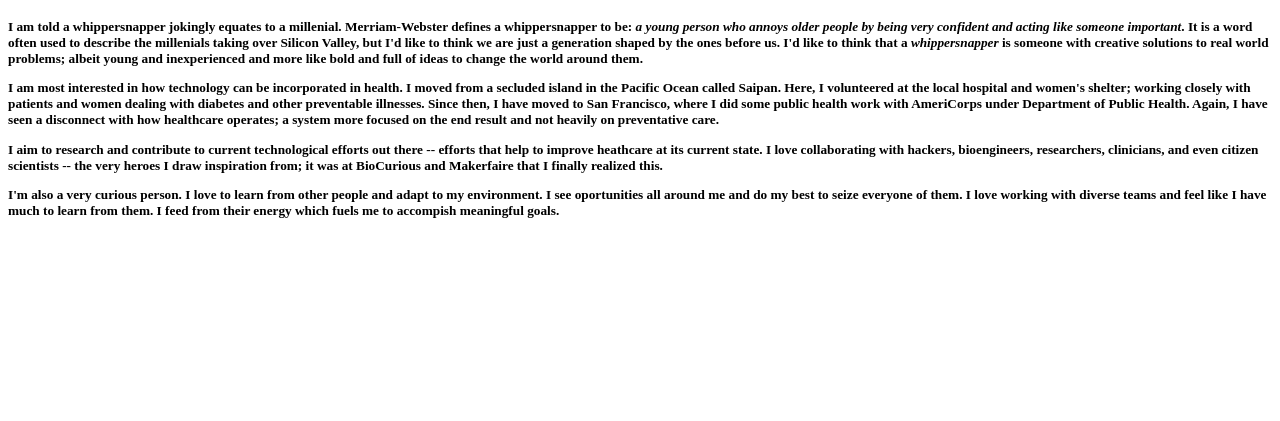
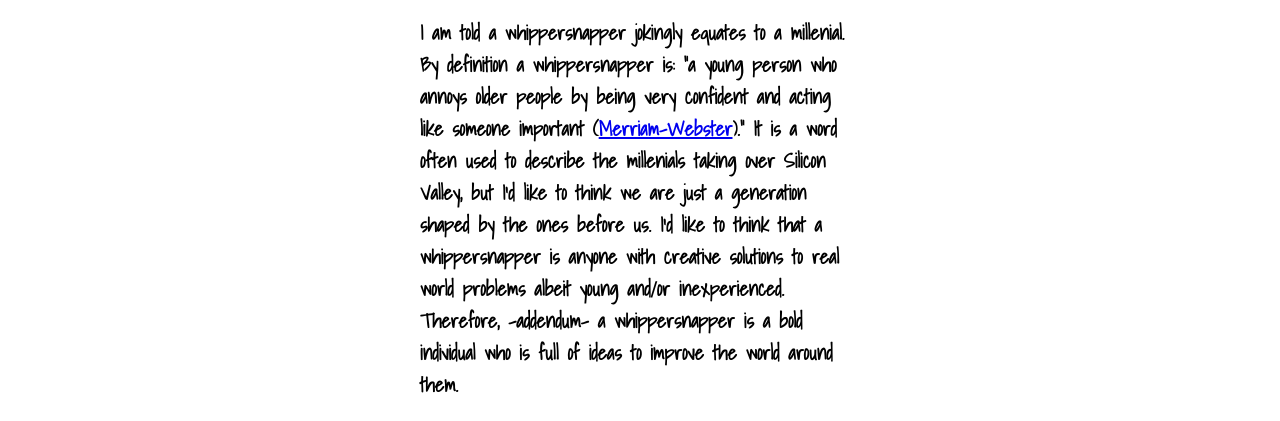
Before and after one commit to isemona/portfolio, a plain HTML site: page index.html in a window 1280 px wide. Shown: the part 457-878 px from the top of the page. Before the commit the page ends 800 px from the top, so only its background shows below. Drawn offline with nearby package versions, Linux system fonts and the light colour scheme.

Commit message:
Update index.html

```diff
--- a/index.html
+++ b/index.html
@@ -12,10 +12,9 @@
 
   <h1 id="notes">
       <ul id="navlist">
-
-        <li><a href="/index.html">Home</a></li>
-        <li><a href="/wsnotes.html">Notes</a></li>
-        <li><a href="/wsprojects.html">Projects</a></li>
+        <li><a href="file:///Users/iSemona/Desktop/whippersnapper/whippersnapper.html">Home</a></li>
+        <li><a href="file:///Users/iSemona/Desktop/whippersnapper/wsnotes.html">Notes</a></li>
+        <li><a href="file:///Users/iSemona/Desktop/whippersnapper/wsprojects.html">Projects</a></li>
       </ul>
   </h1>
         <!-- aka mute
@@ -23,17 +22,11 @@
         -tab and shift tab help indent blocks of text
         -->
 
-    <img class="displayed" src = "wsimages\semona.jpg" alt= "me on a hiking trip" border=5/>
+    <img class="displayed" src = "wsimages\semona.jpg" alt= "pic of mona" border=5 align="center"/>
+
+<h2 class="intro">
+       <p>I am told a <strong>whippersnapper</strong> jokingly equates to a millenial. By definition a whippersnapper is: "a young person who annoys older people by being very confident and acting like someone important (<a href="http://www.merriam-webster.com/dictionary/whippersnapper">Merriam-Webster</a>)." It is a word often used to describe the millenials taking over Silicon Valley, but I'd like to think we are just a generation shaped by the ones before us. I'd like to think that a whippersnapper is <b>anyone</b> with creative solutions to real world problems albeit young and/or inexperienced.  Therefore, -addendum- a whippersnapper is a bold individual who is full of ideas to improve the world around them. </p>
+       </h2>
 
 
-<h5>
-      <p>I am told a <strong>whippersnapper</strong> jokingly equates to a millenial. Merriam-Webster defines a whippersnapper to be: <em>a young person who annoys older people by being very confident and acting like someone important</em>. It is a word often used to describe the millenials taking over Silicon Valley, but I'd like to think we are just a generation shaped by the ones before us. I'd like to think that a <i>whippersnapper</i> is someone with creative solutions to real world problems; albeit young and inexperienced and more like bold and full of ideas to change the world around them.</p>
-
-      <p>I am most interested in how technology can be incorporated in health. I moved from a secluded island in the Pacific Ocean called Saipan. Here, I volunteered at the local hospital and women's shelter; working closely with patients and women dealing with diabetes and other preventable illnesses. Since then, I have moved to San Francisco, where I did some public health work with AmeriCorps under Department of Public Health. Again, I have seen a disconnect with how healthcare operates; a system more focused on the end result and not heavily on preventative care.</p>
-
-      <p>I aim to research and contribute to current technological efforts out there -- efforts that help to improve heathcare at its current state. I love collaborating with hackers, bioengineers, researchers, clinicians, and even citizen scientists -- the very heroes I draw inspiration from; it was at BioCurious and Makerfaire that I finally realized this.</p>
-
-      <p>I'm also a very curious person. I love to learn from other people and adapt to my environment. I see oportunities all around me and do my best to seize everyone of them. I love working with diverse teams and feel like I have much to learn from them. I feed from their energy which fuels me to accompish meaningful goals.</p>
-</h5>
-
 </body>
```
